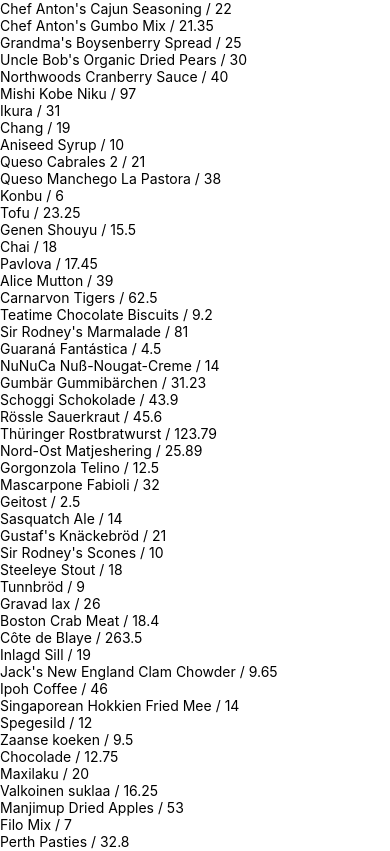
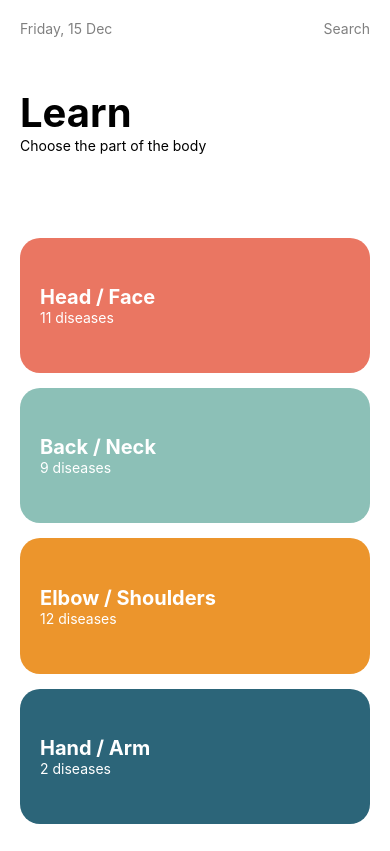
Before and after one commit to yakintech/techcareer-react-native-tutorial, a React Native app: screen / in a window 390 px wide. Shown: the top 851 px of the page. Built offline with nearby package versions, Linux system fonts and the light colour scheme.

Commit message:
flex design React Native

```diff
--- a/App.js
+++ b/App.js
@@ -3,14 +3,17 @@ import { SafeAreaView } from "react-native"
 import FlatListSample from "./tutorials/coreComponents/FlatListSample"
 import JsxSample4 from "./tutorials/jsxSample/JsxSample4"
 import JsxSample5 from "./tutorials/jsxSample/JsxSample5"
+import FlexSample from "./tutorials/stylesSample/FlexSample"
+import StyleSample from "./tutorials/stylesSample/StyleSample"
+import HealthTemplate from "./tutorials/TemplateSample/HealthTemplate"
 
 function App() {
 
 
   return (
     <>
-      <SafeAreaView>
-          <FlatListSample></FlatListSample>
+      <SafeAreaView style={{flex:1}}>
+         <HealthTemplate></HealthTemplate>
       </SafeAreaView>
     </>
   )
--- /dev/null
+++ b/tutorials/TemplateSample/HealthTemplate.js
@@ -0,0 +1,90 @@
+import React from 'react'
+import { View, Text, StyleSheet } from 'react-native'
+
+const HealthTemplate = () => {
+    return (
+        <View style={styles.mainBox}>
+            <View style={styles.title}>
+                <Text style={styles.titleText}>Friday, 15 Dec</Text>
+                <Text style={styles.titleText}>Search</Text>
+            </View>
+
+            <View style={styles.header}>
+                <Text style={{fontSize:40, fontWeight:'bold'}}>Learn</Text>
+                <Text>Choose the part of the body</Text>
+            </View>
+
+            <View style={[styles.box,styles.box1]}>
+                <Text style={[styles.boxText, styles.boxTextMain]}>Head / Face</Text>
+                <Text style={styles.boxText}>11 diseases</Text>
+            </View>
+
+            <View style={[styles.box, styles.box2]}>
+                <Text style={[styles.boxText, styles.boxTextMain]}>Back / Neck</Text>
+                <Text style={styles.boxText}>9 diseases</Text>
+            </View>
+
+            <View style={[styles.box, styles.box3]}>
+                <Text style={[styles.boxText, styles.boxTextMain]}>Elbow / Shoulders</Text>
+                <Text style={styles.boxText}>12 diseases</Text>
+            </View>
+
+
+            <View style={[styles.box, styles.box4]}>
+                <Text style={[styles.boxText, styles.boxTextMain]}>Hand / Arm</Text>
+                <Text style={styles.boxText}>2 diseases</Text>
+            </View>
+
+
+
+
+        </View>
+    )
+}
+
+
+const styles = StyleSheet.create({
+    box:{
+        flex:2,
+        borderRadius:20,
+        justifyContent:'center',
+        paddingLeft:20,
+        marginTop:15
+    },
+    box1:{
+        backgroundColor:'#EA7662',
+    },
+    box2:{
+        backgroundColor:'#8CC0B7',
+    },
+    box3:{
+        backgroundColor:'#EC952C',
+    },
+    box4:{
+        backgroundColor:'#2C6579',
+    },
+    boxText:{
+        color:'#FFFFFF'
+    },
+    boxTextMain:{
+        fontSize:20,
+        fontWeight:'bold'
+    },
+    mainBox:{
+        flex:1,
+        padding:20
+    },
+    title:{
+        flex:1,
+        flexDirection:'row',
+        justifyContent:'space-between'
+    },
+    titleText:{
+        color:'gray'
+    },
+    header:{
+        flex:2
+    }
+})
+
+export default HealthTemplate
--- /dev/null
+++ b/tutorials/stylesSample/FlexSample.js
@@ -0,0 +1,35 @@
+import React from 'react'
+import { View, Text, StyleSheet } from 'react-native'
+
+const FlexSample = () => {
+    return (
+        <>
+            <View style={styles.box1}>
+                <View><Text>Hello - 1</Text></View>
+                <View><Text>Hello - 2</Text></View>
+            </View>
+            <View style={styles.box2}></View>
+            <View style={styles.box3}></View>
+
+        </>
+    )
+}
+
+const styles = StyleSheet.create({
+    box1:{
+        flex:2,
+        backgroundColor:'tomato',
+        justifyContent:'center',
+        alignItems:'center'
+    },
+    box2:{
+        flex:1,
+        backgroundColor:'aqua'
+    },
+    box3:{
+        flex:1,
+        backgroundColor:'brown'
+    }
+})
+
+export default FlexSample
--- /dev/null
+++ b/tutorials/stylesSample/StyleSample.js
@@ -0,0 +1,30 @@
+import React from 'react'
+import { View, Text, StyleSheet } from 'react-native'
+
+const StyleSample = () => {
+
+    let textStyle = {
+        color:'tomato'
+    }
+
+    return (
+        <View>
+            <Text style={styles.mainTextStyle}>Hello React</Text>
+            <Text style={styles.subTextStyle}>Hello Çağatay</Text>
+        </View>
+    )
+}
+
+
+const styles = StyleSheet.create({
+    mainTextStyle:{
+        color:'tomato',
+        fontSize:40,
+        fontWeight:'bold'
+    },
+    subTextStyle:{
+        color:'aqua'
+    }
+})
+
+export default StyleSample
```
Also changed, not shown: flexSampleHtml/flexSample.html (added, +23 -0 lines), notes.txt.
